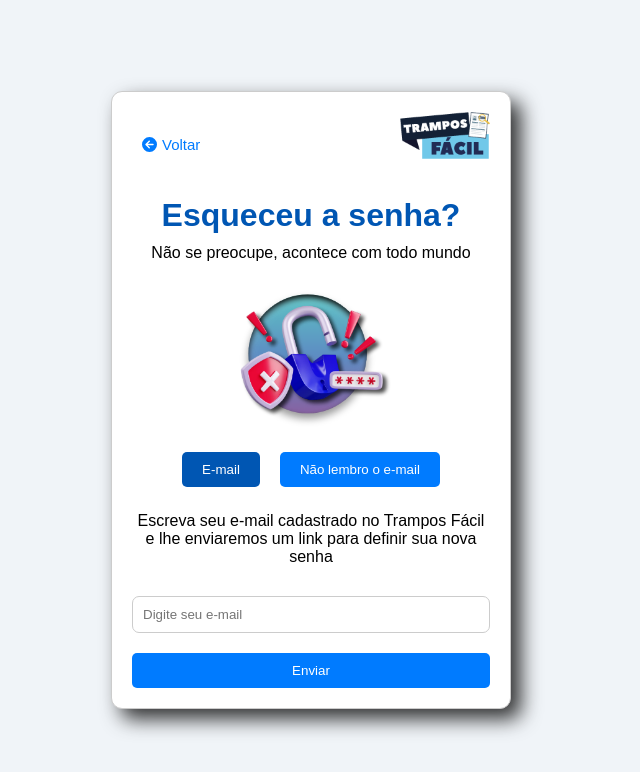
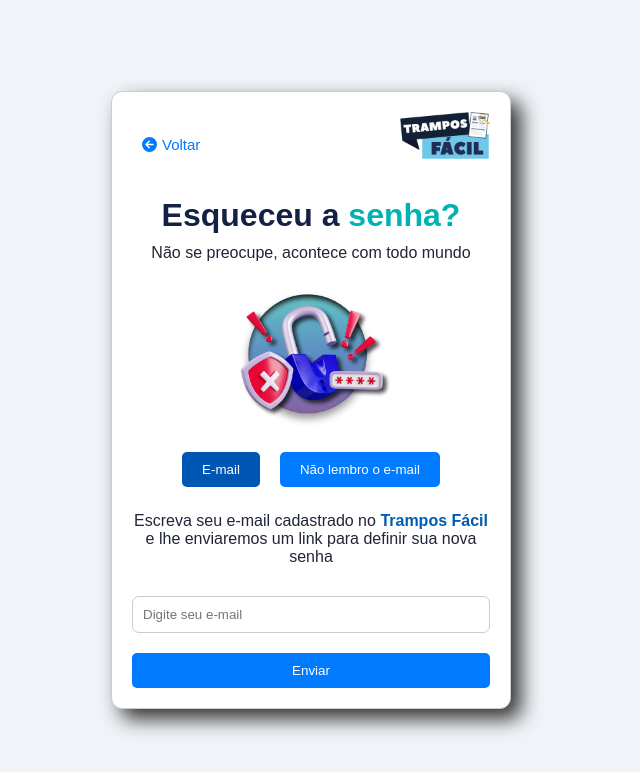
Before and after one commit to Mortari03/trampos-bauru, a React (Create React App) app: page /esqueci_senha in a window 1280 px wide. Both pictures are taken after a click on the button "E-mail". Shown: the top 772 px of the page, without its empty margins (329-969 px from the left). Built offline with nearby package versions, Linux system fonts and the light colour scheme.

Commit message:
30/07 - Finalização Esqueci a senha
Finalizado Pagina de Esqueci a Senha!

```diff
--- a/src/estilo/esqueci_senha.css
+++ b/src/estilo/esqueci_senha.css
@@ -48,13 +48,13 @@
 }
 
 .senha_conteudo h1 {
-  color: #0056b3;
+  color: #132144;
   margin-bottom: 10px;
   text-align: center;
 }
 
 .senha_conteudo p {
-  color: #000000;
+  color: #202538;
   margin-bottom: 20px;
   text-align: center;
 }
@@ -132,3 +132,10 @@
 .enviar-button:hover {
   background-color: #0056b3;
 }
+
+.senha_cordif {
+  color: #00b3b3;
+}
+.trampofacil_cor {
+  color: #005bb3;
+}
--- a/src/paginas/esqueci_senha.tsx
+++ b/src/paginas/esqueci_senha.tsx
@@ -56,7 +56,7 @@
     <div className="senha_corpo">
       <div className="senha_container">
         <div className="senha_topo">
-          <Link to="/" className="senha_voltar_btn">
+          <Link to="/prelogin" className="senha_voltar_btn">
             <FontAwesomeIcon icon={faCircleArrowLeft} />
             <span className="senha_voltar">Voltar</span>
           </Link>
@@ -65,7 +65,9 @@
           </div>
         </div>
         <div className="senha_conteudo">
-          <h1>Esqueceu a senha?</h1>
+          <h1>
+            Esqueceu a <span className="senha_cordif">senha?</span>
+          </h1>
           <p>Não se preocupe, acontece com todo mundo</p>
           <div className="senha_imagem">
             <img src="/img/Senha.png" alt="Cadeado" />
@@ -88,8 +90,9 @@
             <div className="input-container">
               <label htmlFor="email"></label>
               <p>
-                Escreva seu e-mail cadastrado no Trampos Fácil e lhe enviaremos
-                um link para definir sua nova senha
+                Escreva seu e-mail cadastrado no{" "}
+                <strong className="trampofacil_cor">Trampos Fácil</strong> e lhe
+                enviaremos um link para definir sua nova senha
               </p>
               <input
                 type="email"
```
